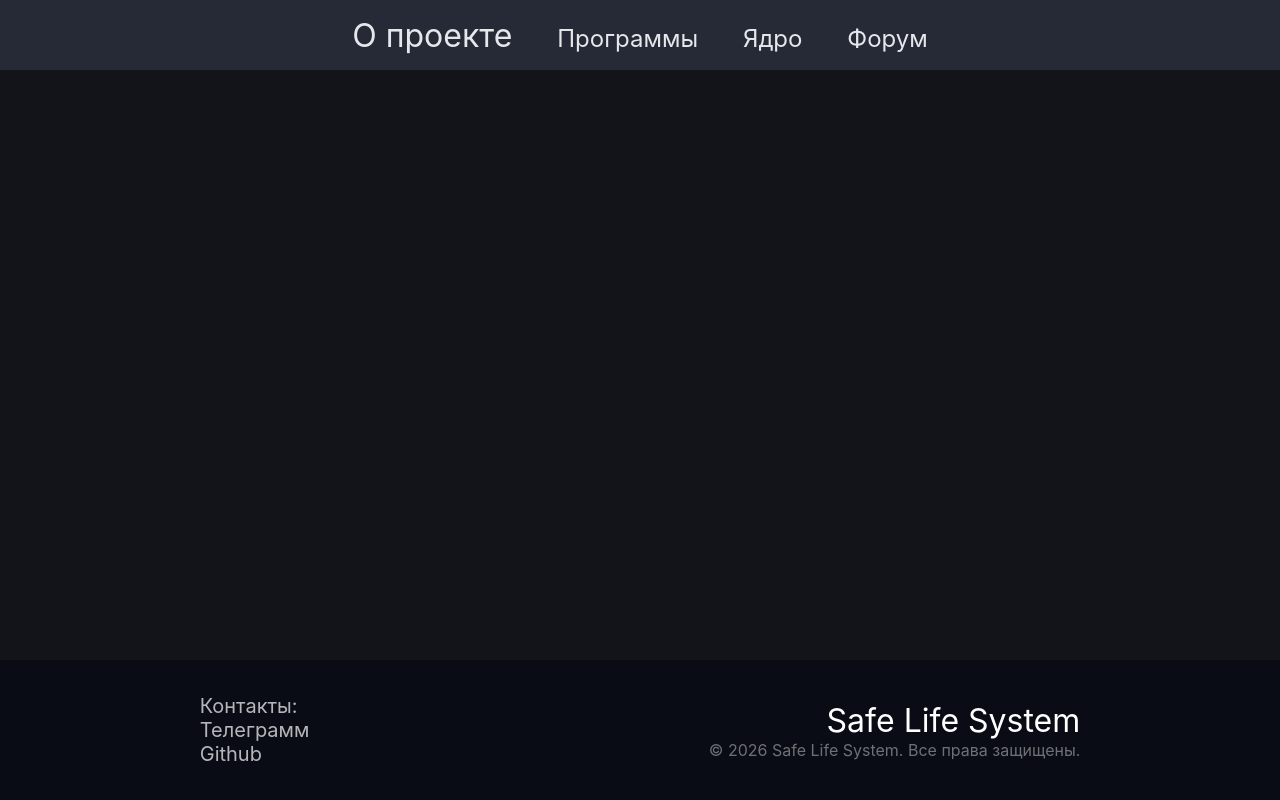
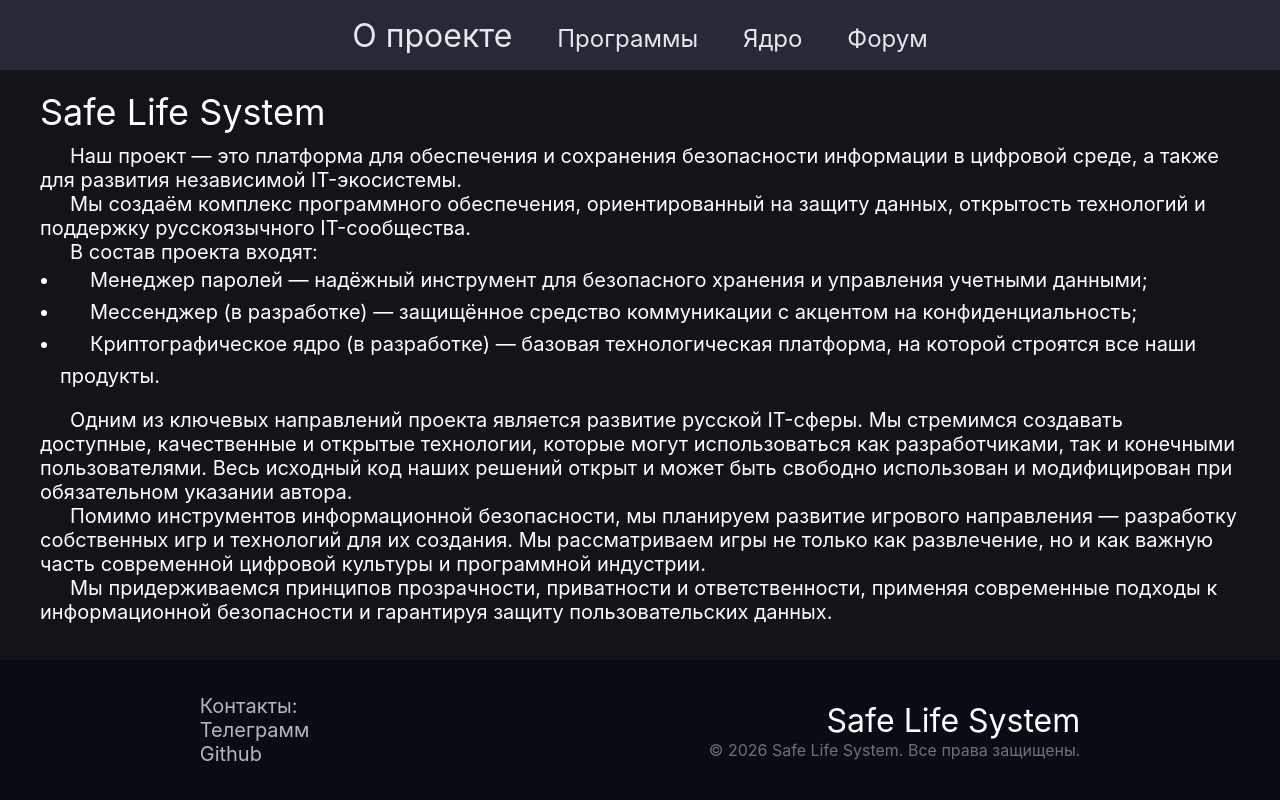
Before and after one commit to safe-life-system/Safe-life-site, a Django app: page / in a window 1280 px wide. Run offline with Django 5.2, Linux system fonts and the light colour scheme.

Commit message:
style(site_posts): реализация главной страницы сайта

```diff
--- a/safe_life_site/safe_life_site/urls.py
+++ b/safe_life_site/safe_life_site/urls.py
@@ -20,5 +20,5 @@ from django.views.generic import TemplateView
 
 urlpatterns = [
     path('admin/', admin.site.urls),
-    path('', TemplateView.as_view(template_name="base.html"))
+    path('', TemplateView.as_view(template_name="main.html"))
 ]
--- /dev/null
+++ b/safe_life_site/site_posts/static/styles/base/background/content/content.css
@@ -0,0 +1,9 @@
+.content {
+    min-height: calc(100vh - 210px);
+    display: flex;
+    flex-direction: column;
+    width: 100%;
+    max-width: 1200px;
+    margin: 0 auto;
+    box-sizing: border-box;
+}
--- a/safe_life_site/site_posts/static/styles/base/main.css
+++ b/safe_life_site/site_posts/static/styles/base/main.css
@@ -9,3 +9,4 @@
 @import url('./background/footer/__content/footer__content.css');
 @import url('./background/footer/futer-menu/__title/footer__title.css');
 @import url('./background/footer/futer-menu/__copirate-text/footer__copirate-text.css');
+@import url('./background/content/content.css');
--- /dev/null
+++ b/safe_life_site/site_posts/static/styles/main/main-page-content/__list/main-page-content__list.css
@@ -0,0 +1,7 @@
+.main-page-content__list {
+    margin: 0 0 1rem 1.25rem;
+    padding: 0;
+    line-height: 1.6;
+    list-style-type: disc;
+    list-style-position: outside;
+}
--- /dev/null
+++ b/safe_life_site/site_posts/static/styles/main/main-page-content/__text/main-page-content__text.css
@@ -0,0 +1,6 @@
+.main-page-content__text {
+    font-family: 'Inter', sans-serif;
+    font-size: 20px;
+    color: #FFFFFF;
+    text-indent: 1.5em;
+}
--- /dev/null
+++ b/safe_life_site/site_posts/static/styles/main/main-page-content/__title/main-page-content__title.css
@@ -0,0 +1,7 @@
+.main-page-content__title {
+    font-family: 'Inter', sans-serif;
+    font-size: 36px;
+    color: #FFFFFF;
+    margin-top: 20px;
+    margin-bottom: 10px;
+}
--- /dev/null
+++ b/safe_life_site/site_posts/static/styles/main/main.css
@@ -0,0 +1,3 @@
+@import url('main-page-content/__title/main-page-content__title.css');
+@import url('main-page-content/__text/main-page-content__text.css');
+@import url('main-page-content/__list/main-page-content__list.css');
--- a/safe_life_site/site_posts/templates/base.html
+++ b/safe_life_site/site_posts/templates/base.html
@@ -5,6 +5,7 @@
     <meta charset="UTF-8">
     <link rel="stylesheet" href="{% static 'styles/global.css' %}">
     <link rel="stylesheet" href="{% static 'styles/base/main.css' %}">
+    <link rel="stylesheet" href="{% static 'styles/main/main.css' %}">
     <meta name="viewport" content="width=device-width, initial-scale=1.0">
     <title>Document</title>
 </head>
@@ -23,8 +24,10 @@
             <li><a href="#" class="header-menu__text">Форум</a></li>
         </nav>
     </header>
-    {% block content %}
-    {% endblock %}
+    <div class="content">
+        {% block content %}
+        {% endblock %}
+    </div>
     <footer class="footer">
         <nav class="footer-menu">
             <p class="footer-menu__text">Контакты:</p>
--- /dev/null
+++ b/safe_life_site/site_posts/templates/main.html
@@ -0,0 +1,17 @@
+{% extends "base.html" %}
+{% block content %}
+<div class="main-page-content">
+    <h1 class="main-page-content__title">Safe Life System</h1>
+    <p class="main-page-content__text">Наш проект — это платформа для обеспечения и сохранения безопасности информации в цифровой среде, а также для развития независимой IT-экосистемы.</p>
+    <p class="main-page-content__text">Мы создаём комплекс программного обеспечения, ориентированный на защиту данных, открытость технологий и поддержку русскоязычного IT-сообщества.</p>
+    <p class="main-page-content__text">В состав проекта входят:</p>
+    <ul class="main-page-content__list">
+        <li class="main-page-content__text">Менеджер паролей — надёжный инструмент для безопасного хранения и управления учетными данными;</li>
+        <li class="main-page-content__text">Мессенджер (в разработке) — защищённое средство коммуникации с акцентом на конфиденциальность;</li>
+        <li class="main-page-content__text">Криптографическое ядро (в разработке) — базовая технологическая платформа, на которой строятся все наши продукты.</li>
+    </ul>
+    <p class="main-page-content__text">Одним из ключевых направлений проекта является развитие русской IT-сферы. Мы стремимся создавать доступные, качественные и открытые технологии, которые могут использоваться как разработчиками, так и конечными пользователями. Весь исходный код наших решений открыт и может быть свободно использован и модифицирован при обязательном указании автора.</p>
+    <p class="main-page-content__text">Помимо инструментов информационной безопасности, мы планируем развитие игрового направления — разработку собственных игр и технологий для их создания. Мы рассматриваем игры не только как развлечение, но и как важную часть современной цифровой культуры и программной индустрии.</p>
+    <p class="main-page-content__text">Мы придерживаемся принципов прозрачности, приватности и ответственности, применяя современные подходы к информационной безопасности и гарантируя защиту пользовательских данных.</p>
+</div>
+{% endblock %}
```
